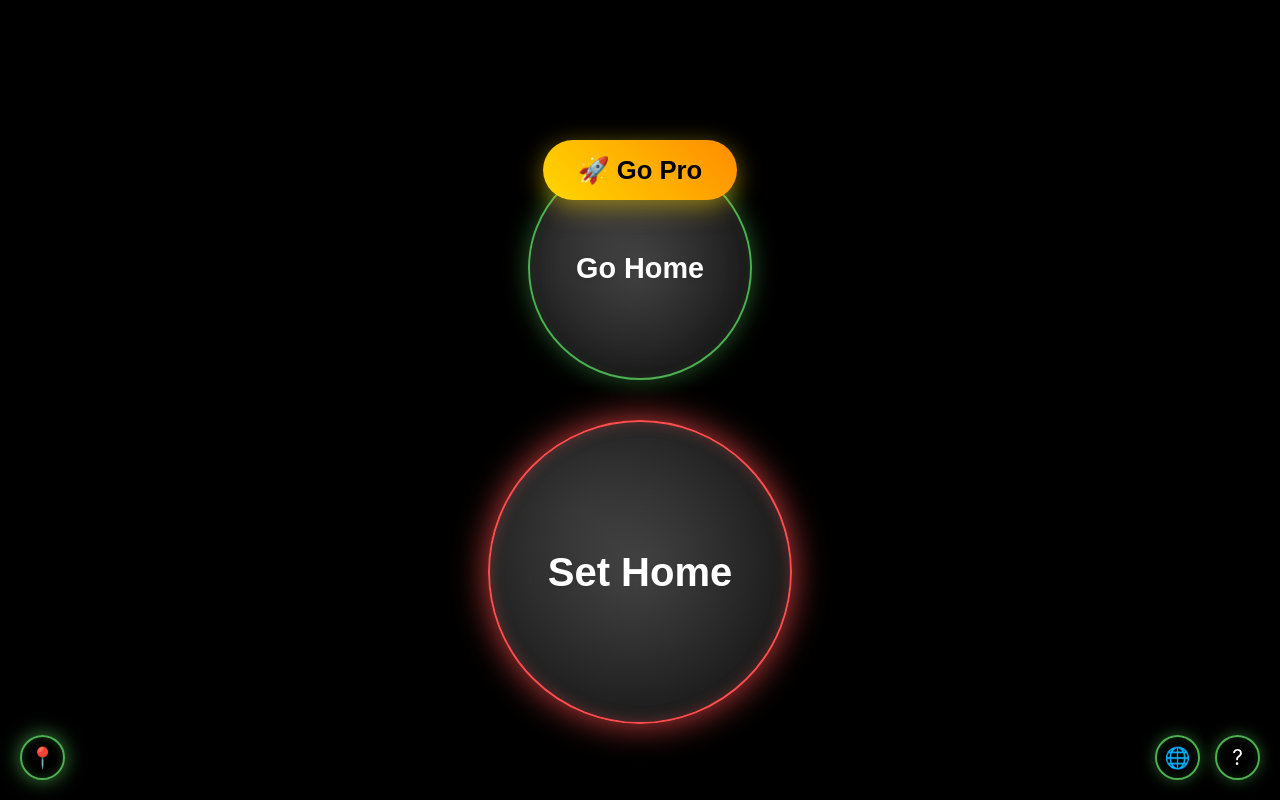
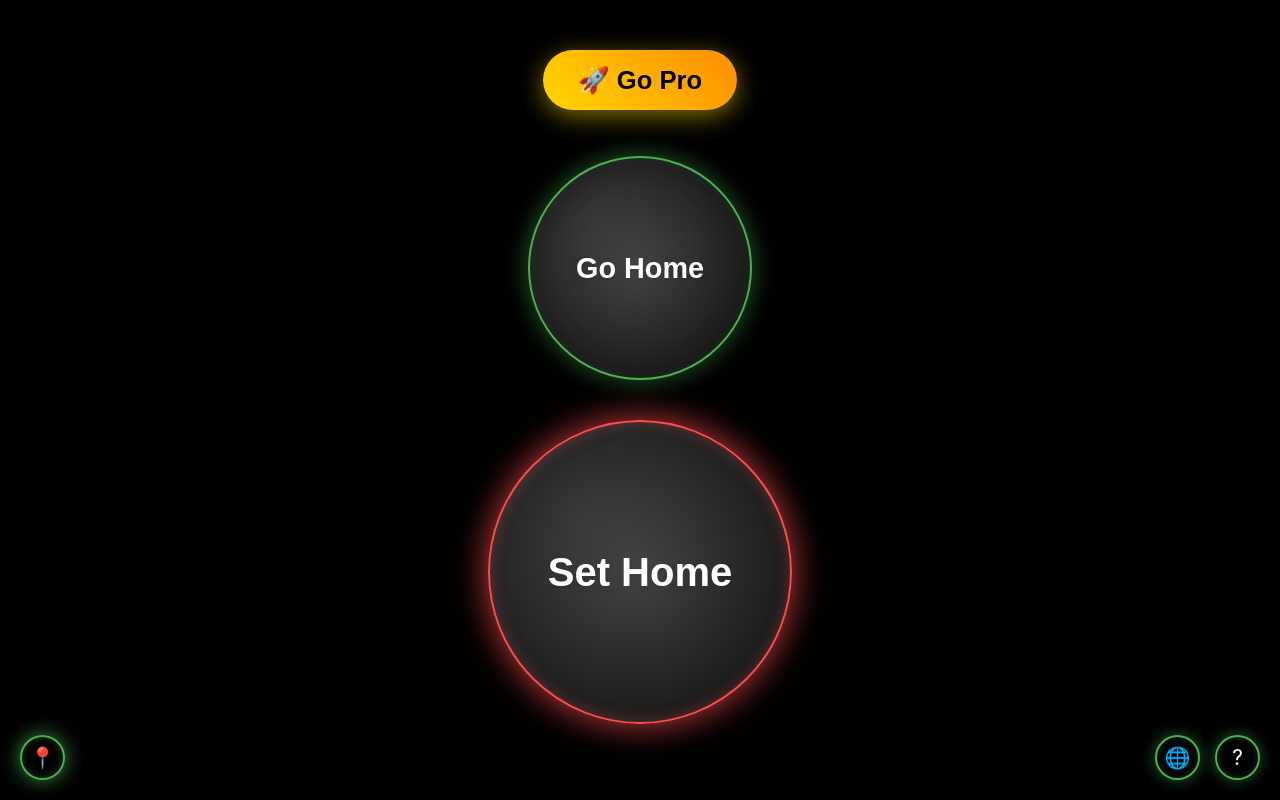
Before and after one commit to alternatief1983/set-home-go-home, a website: page index.html in a window 1280 px wide. Drawn offline with nearby package versions, Linux system fonts and the light colour scheme.

Commit message:
Add files via upload

```diff
--- a/index.html
+++ b/index.html
@@ -986,7 +986,7 @@
 <body>
     <!-- Home Screen -->
     <div id="home-screen" class="screen active">
-        <div style="position: absolute; top: 120px; z-index: 10; width: 100%; display: flex; justify-content: center; align-items: center;">
+        <div style="position: absolute; top: 30px; z-index: 10; width: 100%; display: flex; justify-content: center; align-items: center;">
             <span id="pro-badge" class="pro-badge">PRO</span>
             <button id="go-pro-btn" class="go-pro-btn">🚀 Go Pro</button>
         </div>
```
